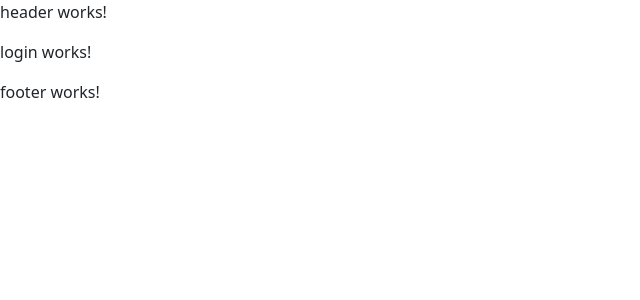
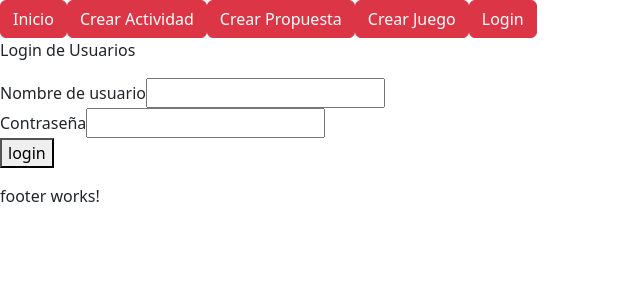
Before and after one commit to JoseVarela8/ProyectoFinal, an Angular app in the folder ProyectoFinal/: page /login in a window 1280 px wide. Shown: the top 300 px of the page, without its empty margins (0-640 px from the left). Built offline with nearby package versions, Linux system fonts and the light colour scheme.

Commit message:
login y header

```diff
--- /dev/null
+++ b/ProyectoFinal/src/app/clases/usuario.ts
@@ -0,0 +1,5 @@
+export class Usuario {
+    id: number | undefined;
+    nombre:string | undefined;
+    contrasenia: string | undefined;
+}
--- a/ProyectoFinal/src/app/componentes/header/header.component.html
+++ b/ProyectoFinal/src/app/componentes/header/header.component.html
@@ -1 +1,8 @@
-<p>header works!</p>
+<div>
+    <button class="btn btn-danger" [routerLink]="['/inicio']"> Inicio</button>
+    <button class="btn btn-danger" [routerLink]="['/actividad']"> Crear Actividad</button>
+    <button class="btn btn-danger" [routerLink]="['/propuesta']"> Crear Propuesta</button>
+    <button class="btn btn-danger" [routerLink]="['/juego']"> Crear Juego</button>
+    <button class="btn btn-danger" [routerLink]="['/login']"> Login</button>
+
+</div>
--- a/ProyectoFinal/src/app/componentes/login/login.component.html
+++ b/ProyectoFinal/src/app/componentes/login/login.component.html
@@ -1,5 +1,19 @@
 <app-header></app-header>
 
-<p>login works!</p>
+<p>Login de Usuarios</p>
+
+<div>
+    <label for="nombre">Nombre de usuario</label>
+    <input #nombre>
+</div>
+
+<div>
+    <label for="contraseña">Contraseña</label>
+    <input #contrasenia>
+</div>
+
+<button type="button" (click)="login(nombre.value, contrasenia.value)">login</button>
+
+<p></p>
 
 <app-footer></app-footer>
--- a/ProyectoFinal/src/app/componentes/login/login.component.ts
+++ b/ProyectoFinal/src/app/componentes/login/login.component.ts
@@ -1,4 +1,5 @@
 import { Component } from '@angular/core';
+import { ControladorJuegosService } from 'src/app/servicios/controlador-juegos.service';
 
 @Component({
   selector: 'app-login',
@@ -6,5 +7,10 @@ import { Component } from '@angular/core';
   styleUrls: ['./login.component.css']
 })
 export class LoginComponent {
+  constructor(private controlador:ControladorJuegosService){}
 
+  login(nombre:string, contrasenia:string){
+    this.controlador.crearUsuario(nombre,contrasenia)
+    console.log(this.controlador.listarUsuario())
+  }
 }
--- a/ProyectoFinal/src/app/servicios/controlador-juegos.service.ts
+++ b/ProyectoFinal/src/app/servicios/controlador-juegos.service.ts
@@ -2,6 +2,7 @@ import { Injectable } from '@angular/core';
 import { Juego } from '../clases/juego';
 import { Propuesta } from '../clases/propuesta';
 import { Actividad } from '../clases/actividad';
+import { Usuario } from '../clases/usuario';
 
 @Injectable({
   providedIn: 'root'
@@ -10,8 +11,20 @@ export class ControladorJuegosService {
   juegos: Juego[] = [];
   propuestas: Propuesta[] = [];
   actividades: Actividad[] = [];
+  usuarios: Usuario[] = [];
 
   constructor() { }
+
+
+  crearUsuario(nombre: string, contrasenia: string){
+    let id = this.usuarios.length + 1;
+    let usuario = {id, nombre, contrasenia}
+    this.usuarios.push(usuario)
+  }
+
+  listarUsuario(){
+    return this.usuarios;
+  }
 
   crearActividad(titulo: string, descripcion: string, imagen:string){
     let id = this.actividades.length + 1
```
Also changed, not shown: 1 other file (tests, documents, lock files or other folders).
